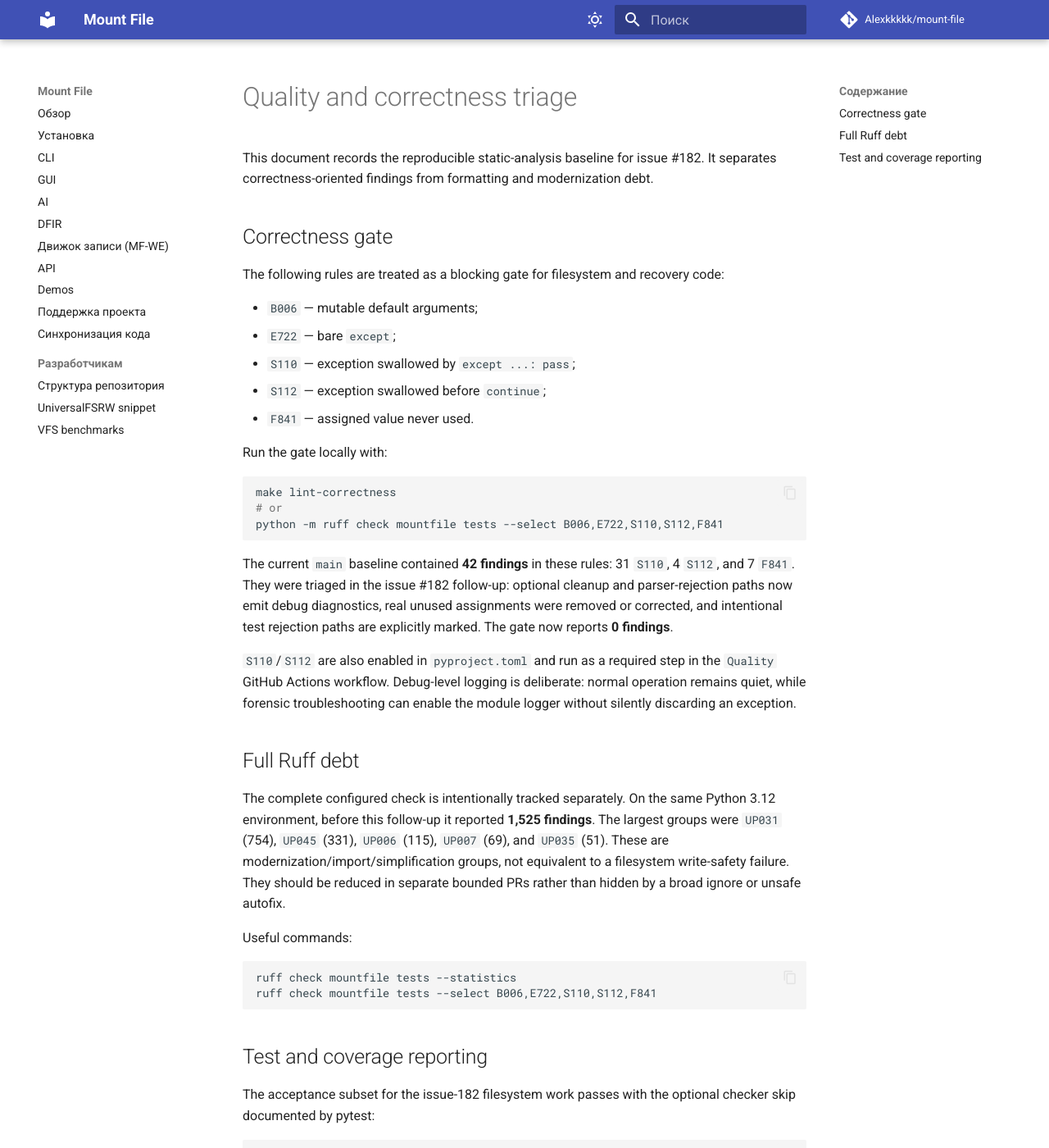
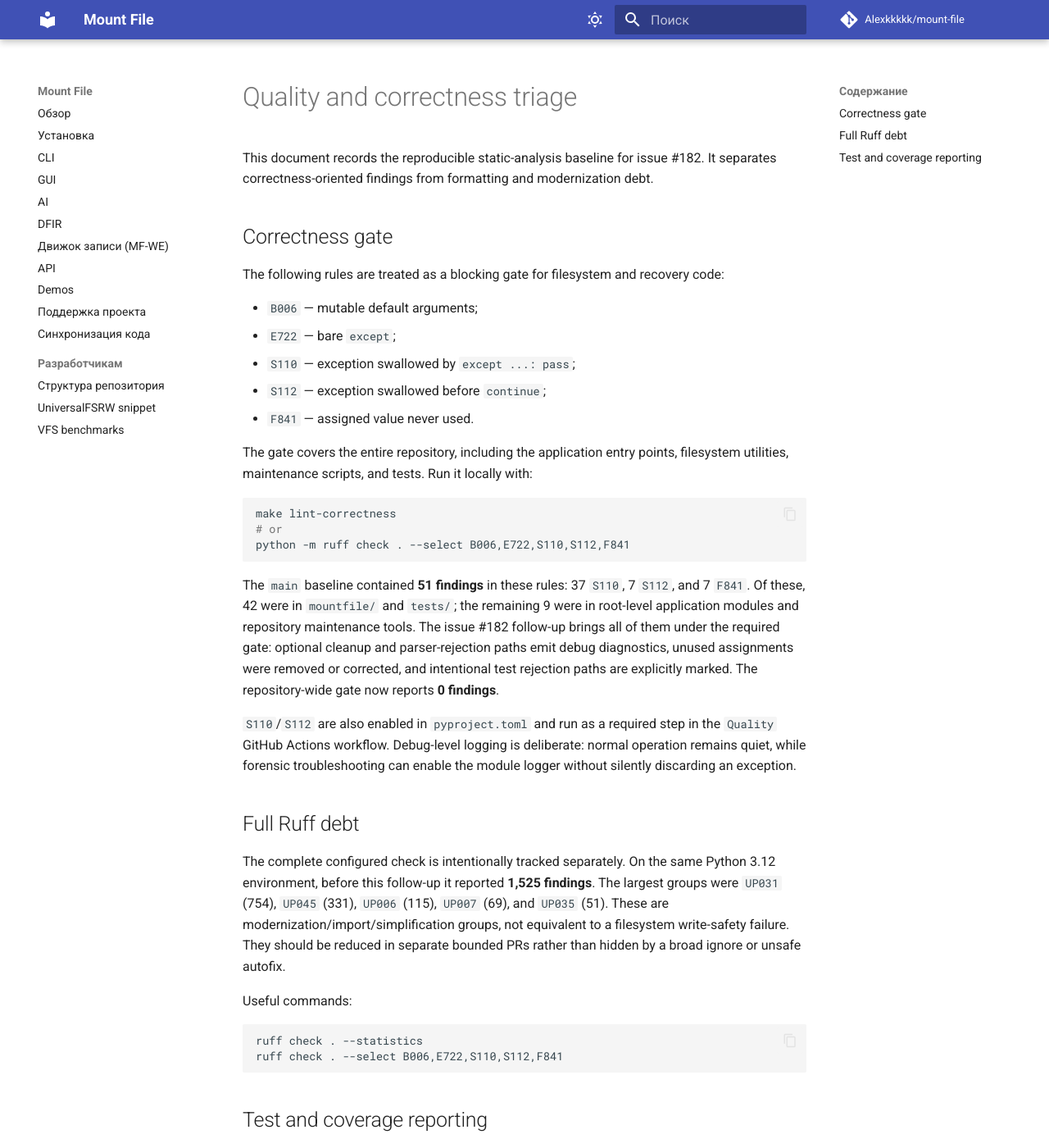
Before and after one commit to Alexkkkkk/mount-file, an MkDocs documentation site: the page built from docs/quality.md, in a window 1280 px wide and 1400 px high. Shown: the whole window at 82% size. Built offline with MkDocs 1.6.1 and Material for MkDocs 9.7.7, drawn with Linux system fonts in a browser that asks for light colours; comment, search, counter and statistics services are not loaded.

Commit message:
fix(quality): cover repository-wide correctness findings

````diff
--- a/docs/quality.md
+++ b/docs/quality.md
@@ -14,19 +14,22 @@ code:
 - `S112` — exception swallowed before `continue`;
 - `F841` — assigned value never used.
 
-Run the gate locally with:
+The gate covers the entire repository, including the application entry points,
+filesystem utilities, maintenance scripts, and tests. Run it locally with:
 
 ```bash
 make lint-correctness
 # or
-python -m ruff check mountfile tests --select B006,E722,S110,S112,F841
+python -m ruff check . --select B006,E722,S110,S112,F841
 ```
 
-The current `main` baseline contained **42 findings** in these rules: 31
-`S110`, 4 `S112`, and 7 `F841`. They were triaged in the issue #182 follow-up:
-optional cleanup and parser-rejection paths now emit debug diagnostics, real
-unused assignments were removed or corrected, and intentional test rejection
-paths are explicitly marked. The gate now reports **0 findings**.
+The `main` baseline contained **51 findings** in these rules: 37 `S110`, 7
+`S112`, and 7 `F841`. Of these, 42 were in `mountfile/` and `tests/`; the
+remaining 9 were in root-level application modules and repository maintenance
+tools. The issue #182 follow-up brings all of them under the required gate:
+optional cleanup and parser-rejection paths emit debug diagnostics, unused
+assignments were removed or corrected, and intentional test rejection paths
+are explicitly marked. The repository-wide gate now reports **0 findings**.
 
 `S110`/`S112` are also enabled in `pyproject.toml` and run as a required step in
 the `Quality` GitHub Actions workflow. Debug-level logging is deliberate: normal
@@ -45,8 +48,8 @@ separate bounded PRs rather than hidden by a broad ignore or unsafe autofix.
 Useful commands:
 
 ```bash
-ruff check mountfile tests --statistics
-ruff check mountfile tests --select B006,E722,S110,S112,F841
+ruff check . --statistics
+ruff check . --select B006,E722,S110,S112,F841
 ```
 
 ## Test and coverage reporting
--- a/mountfile_grep.py
+++ b/mountfile_grep.py
@@ -10,6 +10,7 @@
 from __future__ import annotations
 
 import argparse
+import logging
 import re
 import sys
 from pathlib import Path
@@ -78,7 +79,10 @@ def search_content(
             # Декодируем в UTF-16LE, игнорируя ошибки
             try:
                 text = data.decode("utf-16-le", errors="ignore")
-            except Exception:
+            except Exception as exc:
+                logging.getLogger(__name__).debug(
+                    "UTF-16 decoding failed at offset %d", base_offset, exc_info=exc
+                )
                 continue
             for match in compiled.finditer(text):
                 # Пересчитываем смещение в байтах
````
Also changed, not shown: CHANGELOG.md (+5 -5 lines), auto_mountfile.py (+8 -2 lines), docs/issue-182-status.md (+4 -0 lines), main.py (+9 -4 lines), mountfile_ai.py (+4 -3 lines), 3 other files.
